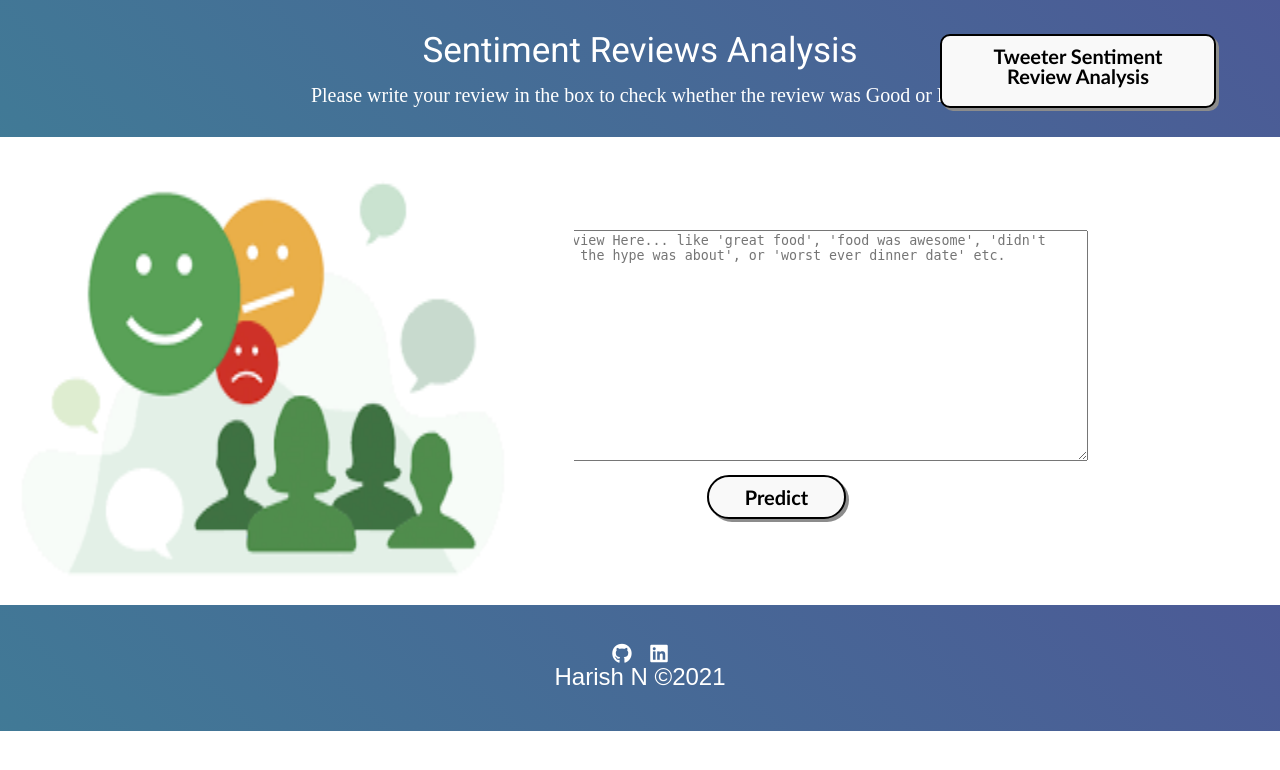
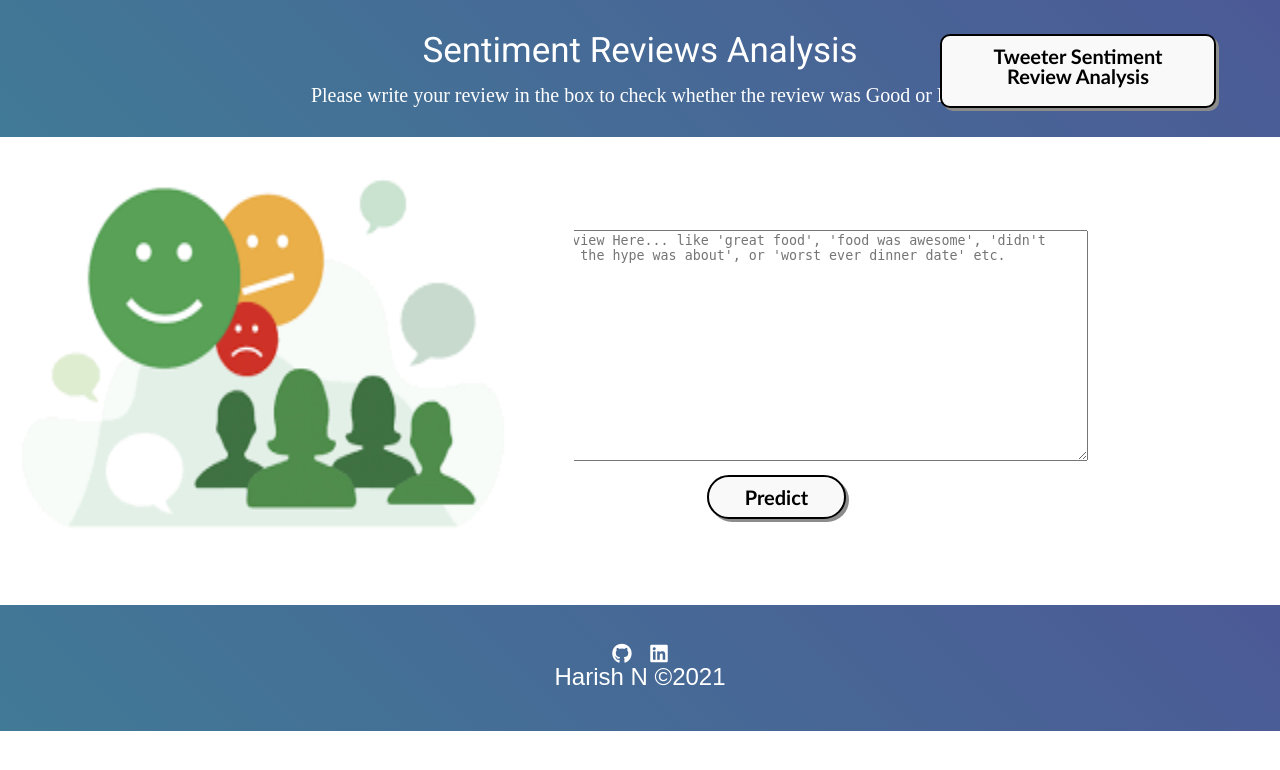
Before and after one commit to nharish615/Sentiment-analysis, a Flask app: page / in a window 1280 px wide. Shown: the top 770 px of the page. Run offline with Flask 2, Linux system fonts and the light colour scheme; parts of the project's set-up code (start-up, migrations or seed data) failed here and were passed over; some libraries are stand-ins or nearby versions.

Commit message:
Update index.html

```diff
--- a/templates/index.html
+++ b/templates/index.html
@@ -4,7 +4,7 @@
     <head>
         <meta charset="utf-8">
         <title>Sentiment Reviews  Analysis</title>
-        <link rel="shortcut icon" href="{{ url_for('static', filename='res.jpg') }}">
+        <link rel="shortcut icon" href="{{ url_for('static', filename='front.jpg') }}">
         <link rel="stylesheet" type="text/css" href="{{ url_for('static', filename='styles.css') }}">
         <script src="https://kit.fontawesome.com/5f3f547070.js" crossorigin="anonymous"></script>
         <link href="https://fonts.googleapis.com/css2?family=Roboto&display=swap" rel="stylesheet">
@@ -28,7 +28,7 @@
         		<input type="submit" class="my-cta-button" value="Predict">
         	</form>
     	</div>
-    	<img class="imgut" src="{{ url_for('static', filename='tb.png') }}" width="600"height="450">
+    	<img class="imgut" src="{{ url_for('static', filename='tb.png') }}" width="600"height="400">
 <br><br><br><br><br><br><br><br><br><br><br><br><br><br><br><br><br><br><br><br><br><br><br><br><br><br>
         <!-- Footer -->
        <div class='footer'>
```
